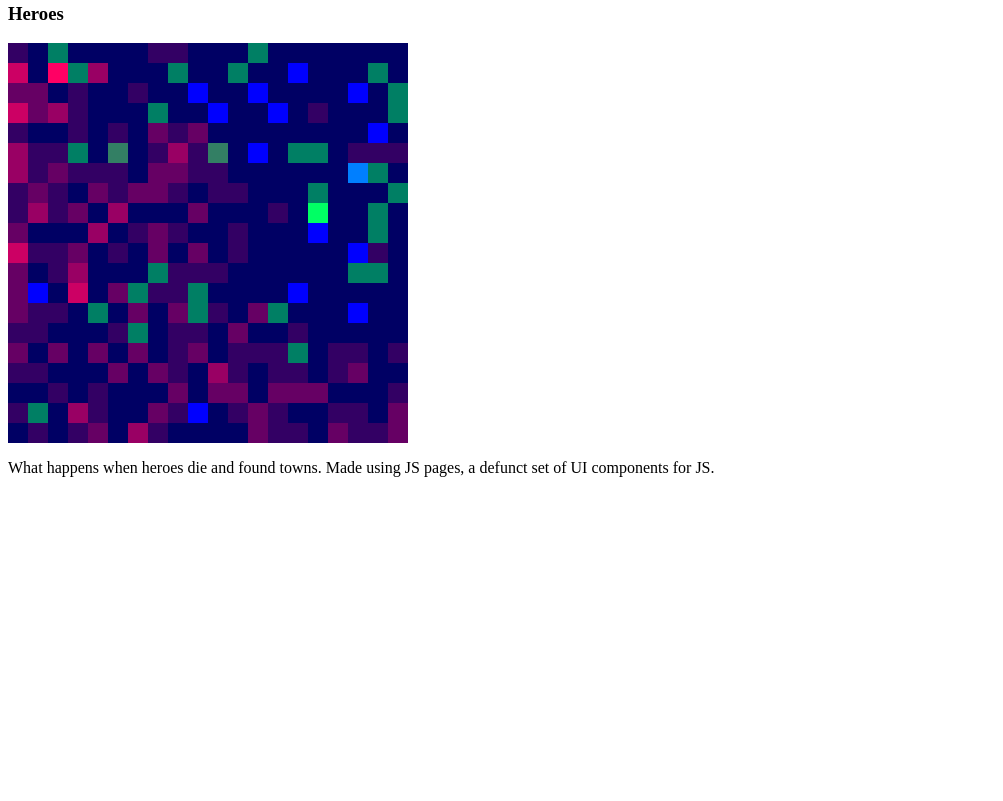
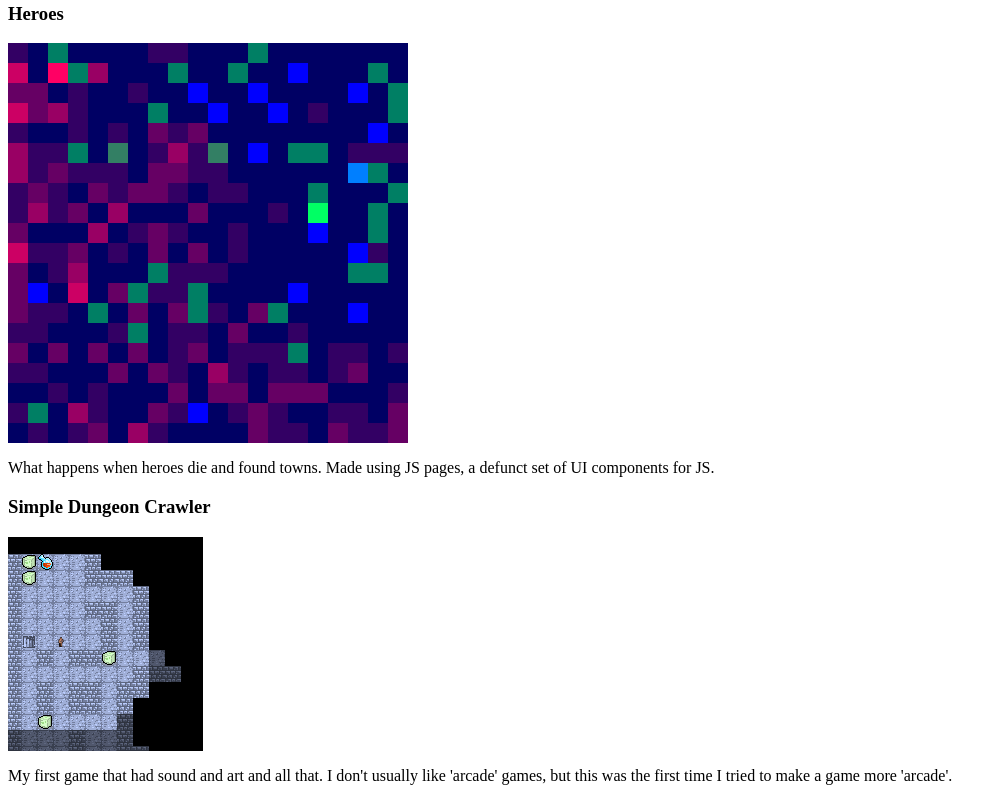
Before and after one commit to aivct/aivct.github.io, a plain HTML site: page index.html in a window 1280 px wide. Shown: the part 422-1223 px from the top of the page, without its empty margins (0-1003 px from the left). Before the commit the page ends 915 px from the top, so only its background shows below. Drawn offline with Linux system fonts and the light colour scheme.

Commit message:
added preview for simpledungeoncrawler
the reason this is another commit is because I needed a web server to actually run simpledungeoncrawler and I'm too lazy to set up one right now

```diff
--- a/index.html
+++ b/index.html
@@ -18,4 +18,8 @@
 	<h3>Heroes</h3>
 	<p><a href="./doodles/heroes/index.html"><img src="./assets/images/doodle previews/hero_preview.png"/></a><p>
 	<p>What happens when heroes die and found towns. Made using JS pages, a defunct set of UI components for JS.</p>
+
+	<h3>Simple Dungeon Crawler</h3>
+	<p><a href="./doodles/simpledungeoncrawler/index.html"><img src="./assets/images/doodle previews/simpledungeoncrawler_preview.PNG"/></a><p>
+	<p>My first game that had sound and art and all that. I don't usually like 'arcade' games, but this was the first time I tried to make a game more 'arcade'.</p>
 </body>
```
Also changed, not shown: assets/images/doodle previews/simpledungeoncrawler_preview.PNG (added).
